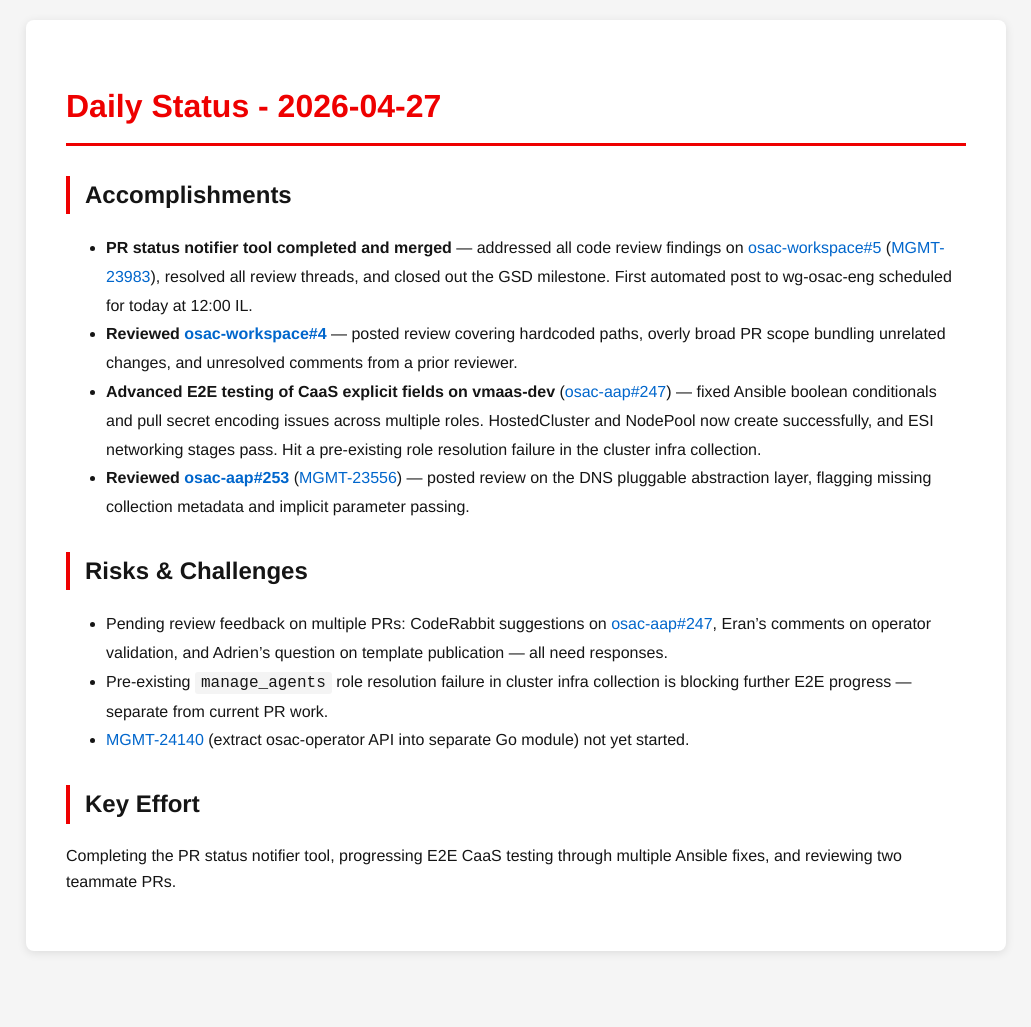
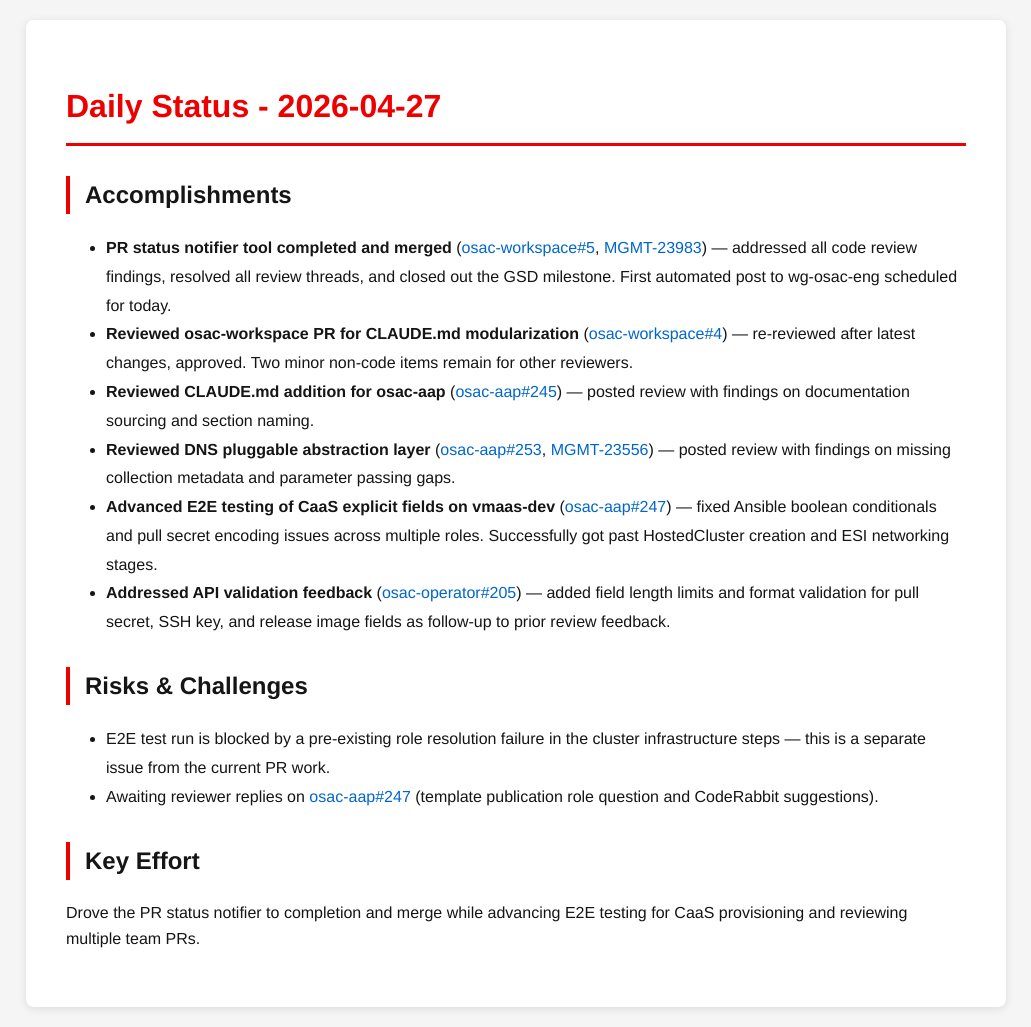
Before and after one commit to tzvatot/daily-status, a Jekyll site: the page built from 2026-04-27.md, in a window 1280 px wide. Shown: the whole page, without its empty margins (124-1155 px from the left). Built offline with Jekyll 4.4.1, drawn with Linux system fonts in a browser that asks for light colours; before the commit the page ends 971 px from its top, so only the background shows below that.

Commit message:
Daily status update - 2026-04-27

```diff
--- a/2026-04-27.md
+++ b/2026-04-27.md
@@ -7,15 +7,19 @@ date: 2026-04-27
 # Daily Status - 2026-04-27
 
 ## Accomplishments
-- **PR status notifier tool completed and merged** — addressed all code review findings on [osac-workspace#5](https://github.com/osac-project/osac-workspace/pull/5) ([MGMT-23983](https://redhat.atlassian.net/browse/MGMT-23983)), resolved all review threads, and closed out the GSD milestone. First automated post to wg-osac-eng scheduled for today at 12:00 IL.
-- **Reviewed [osac-workspace#4](https://github.com/osac-project/osac-workspace/pull/4)** — posted review covering hardcoded paths, overly broad PR scope bundling unrelated changes, and unresolved comments from a prior reviewer.
-- **Advanced E2E testing of CaaS explicit fields on vmaas-dev** ([osac-aap#247](https://github.com/osac-project/osac-aap/pull/247)) — fixed Ansible boolean conditionals and pull secret encoding issues across multiple roles. HostedCluster and NodePool now create successfully, and ESI networking stages pass. Hit a pre-existing role resolution failure in the cluster infra collection.
-- **Reviewed [osac-aap#253](https://github.com/osac-project/osac-aap/pull/253)** ([MGMT-23556](https://redhat.atlassian.net/browse/MGMT-23556)) — posted review on the DNS pluggable abstraction layer, flagging missing collection metadata and implicit parameter passing.
+
+- **PR status notifier tool completed and merged** ([osac-workspace#5](https://github.com/osac-project/osac-workspace/pull/5), [MGMT-23983](https://issues.redhat.com/browse/MGMT-23983)) — addressed all code review findings, resolved all review threads, and closed out the GSD milestone. First automated post to wg-osac-eng scheduled for today.
+- **Reviewed osac-workspace PR for CLAUDE.md modularization** ([osac-workspace#4](https://github.com/osac-project/osac-workspace/pull/4)) — re-reviewed after latest changes, approved. Two minor non-code items remain for other reviewers.
+- **Reviewed CLAUDE.md addition for osac-aap** ([osac-aap#245](https://github.com/osac-project/osac-aap/pull/245)) — posted review with findings on documentation sourcing and section naming.
+- **Reviewed DNS pluggable abstraction layer** ([osac-aap#253](https://github.com/osac-project/osac-aap/pull/253), [MGMT-23556](https://issues.redhat.com/browse/MGMT-23556)) — posted review with findings on missing collection metadata and parameter passing gaps.
+- **Advanced E2E testing of CaaS explicit fields on vmaas-dev** ([osac-aap#247](https://github.com/osac-project/osac-aap/pull/247)) — fixed Ansible boolean conditionals and pull secret encoding issues across multiple roles. Successfully got past HostedCluster creation and ESI networking stages.
+- **Addressed API validation feedback** ([osac-operator#205](https://github.com/osac-project/osac-operator/pull/205)) — added field length limits and format validation for pull secret, SSH key, and release image fields as follow-up to prior review feedback.
 
 ## Risks & Challenges
-- Pending review feedback on multiple PRs: CodeRabbit suggestions on [osac-aap#247](https://github.com/osac-project/osac-aap/pull/247), Eran's comments on operator validation, and Adrien's question on template publication — all need responses.
-- Pre-existing `manage_agents` role resolution failure in cluster infra collection is blocking further E2E progress — separate from current PR work.
-- [MGMT-24140](https://redhat.atlassian.net/browse/MGMT-24140) (extract osac-operator API into separate Go module) not yet started.
+
+- E2E test run is blocked by a pre-existing role resolution failure in the cluster infrastructure steps — this is a separate issue from the current PR work.
+- Awaiting reviewer replies on [osac-aap#247](https://github.com/osac-project/osac-aap/pull/247) (template publication role question and CodeRabbit suggestions).
 
 ## Key Effort
-Completing the PR status notifier tool, progressing E2E CaaS testing through multiple Ansible fixes, and reviewing two teammate PRs.
+
+Drove the PR status notifier to completion and merge while advancing E2E testing for CaaS provisioning and reviewing multiple team PRs.
```
